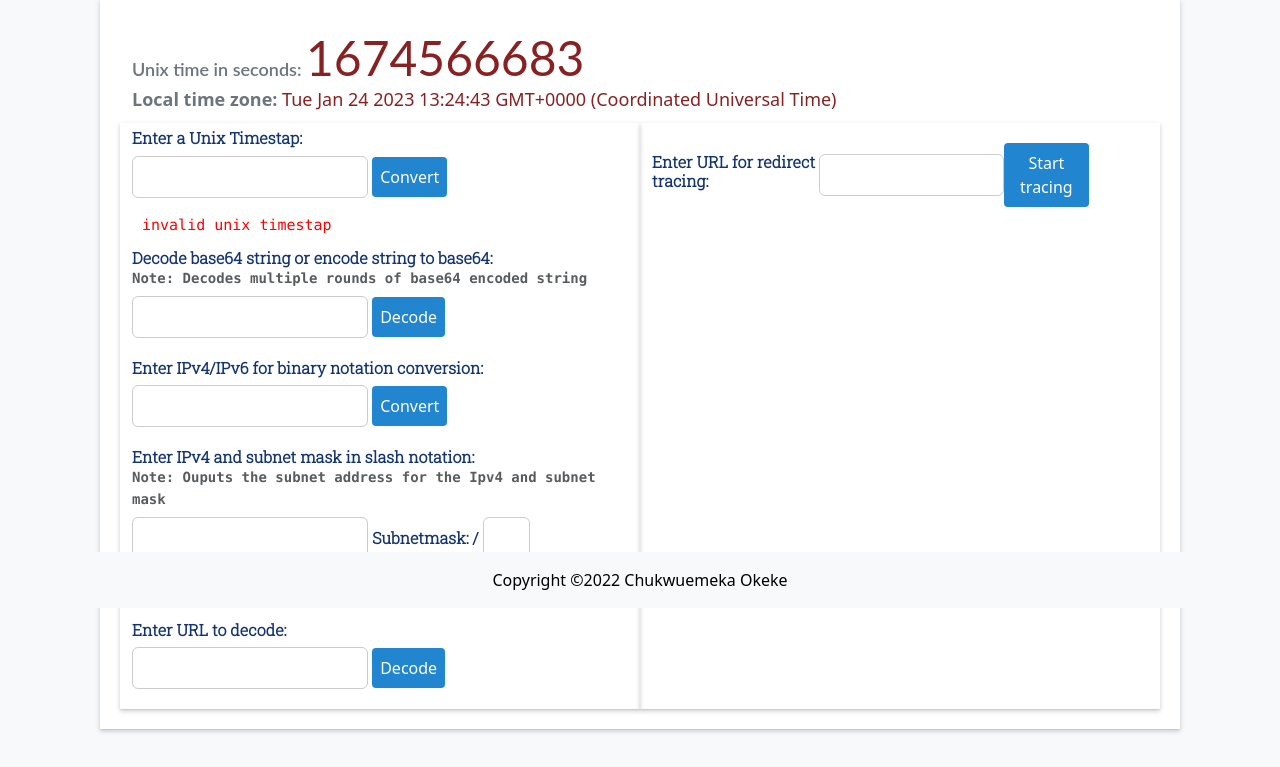
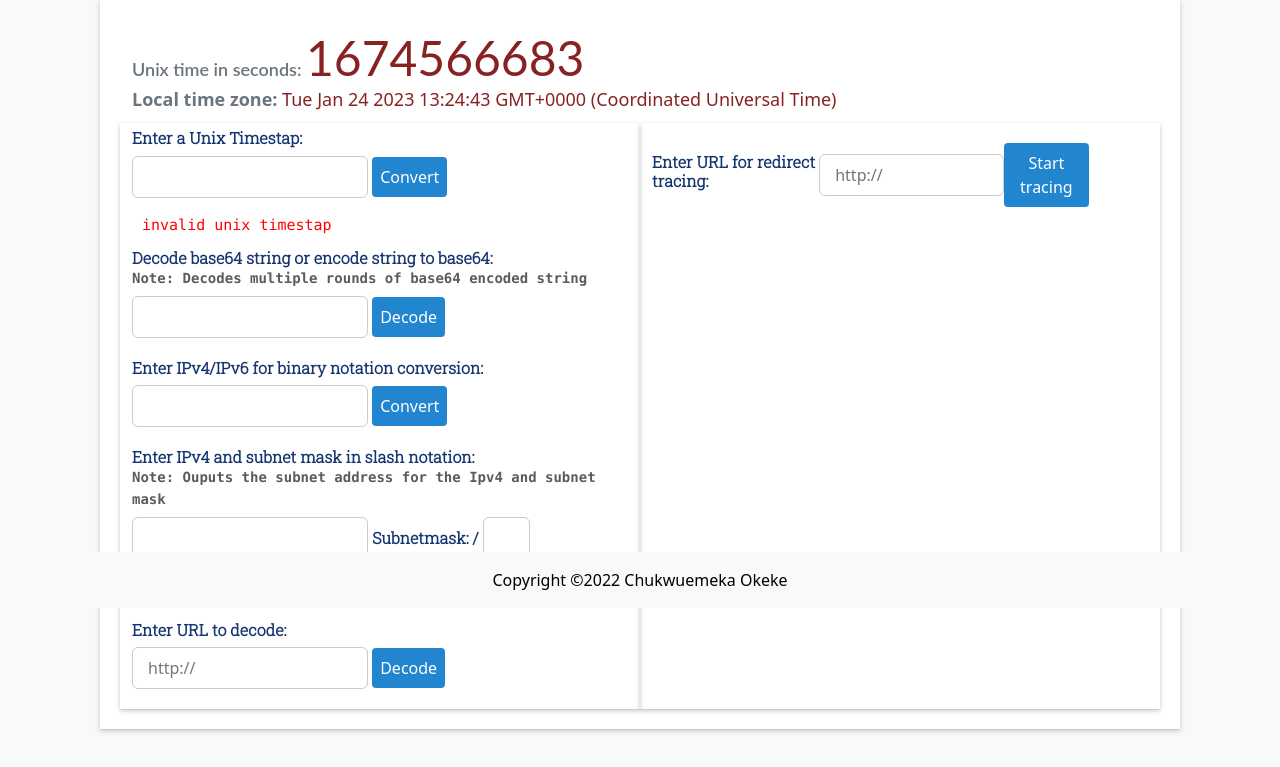
Before and after one commit to charlesokeke/Conversion-tools, a Flask app: page /test in a window 1280 px wide. Shown: the part 192-959 px from the top of the page. Run offline with Flask 2, Linux system fonts and the light colour scheme; some libraries are stand-ins or nearby versions.

Commit message:
Modifies files

```diff
--- a/server.py
+++ b/server.py
@@ -116,7 +116,7 @@ def get_url():
             return render_template('test.html',url_error="invalid url")
         return render_template('test.html',url_decoded=url)
     except:
-         return render_template('test.html',url_error="invalid url")
+         return render_template('test.html',url_error="Invalid url. Enter the url in the format http://")
 
 
 @app.route('/test6', methods=['POST','GET'])
--- a/templates/test.html
+++ b/templates/test.html
@@ -377,7 +377,7 @@ form {
         <form action="test5" method="post">
 
 	        <h2  class="h2-input-labels">Enter URL to decode:</h2>
-            <input name="url_decode" id="url_decode" required></input>
+            <input name="url_decode" id="url_decode" placeholder="http://"  required></input>
             <button type="submit" value="Submit"> Decode</button>
 	    </form>
 
@@ -433,7 +433,7 @@ form {
         <form action="test6" method="post" style="display:flex;justify-content:space-around;align-items:center;">
 
 	        <h2  class="h2-input-labels"> Enter URL for redirect tracing: </h2>
-            <input name="url_redirector" id="url_redirector" required></input>
+            <input name="url_redirector" id="url_redirector" placeholder="http://" pattern="https?:\/\/(www\.)?[-a-zA-Z0-9@:%._\+~#=]{1,256}\.[a-zA-Z0-9()]{1,6}\b([-a-zA-Z0-9()@:%_\+.~#?&//=]*)" required></input>
             <button type="submit" value="Submit" style="margin-right:35px;"> Start tracing</button>
 	    </form>
 
```
Also changed, not shown: 3 other files.
